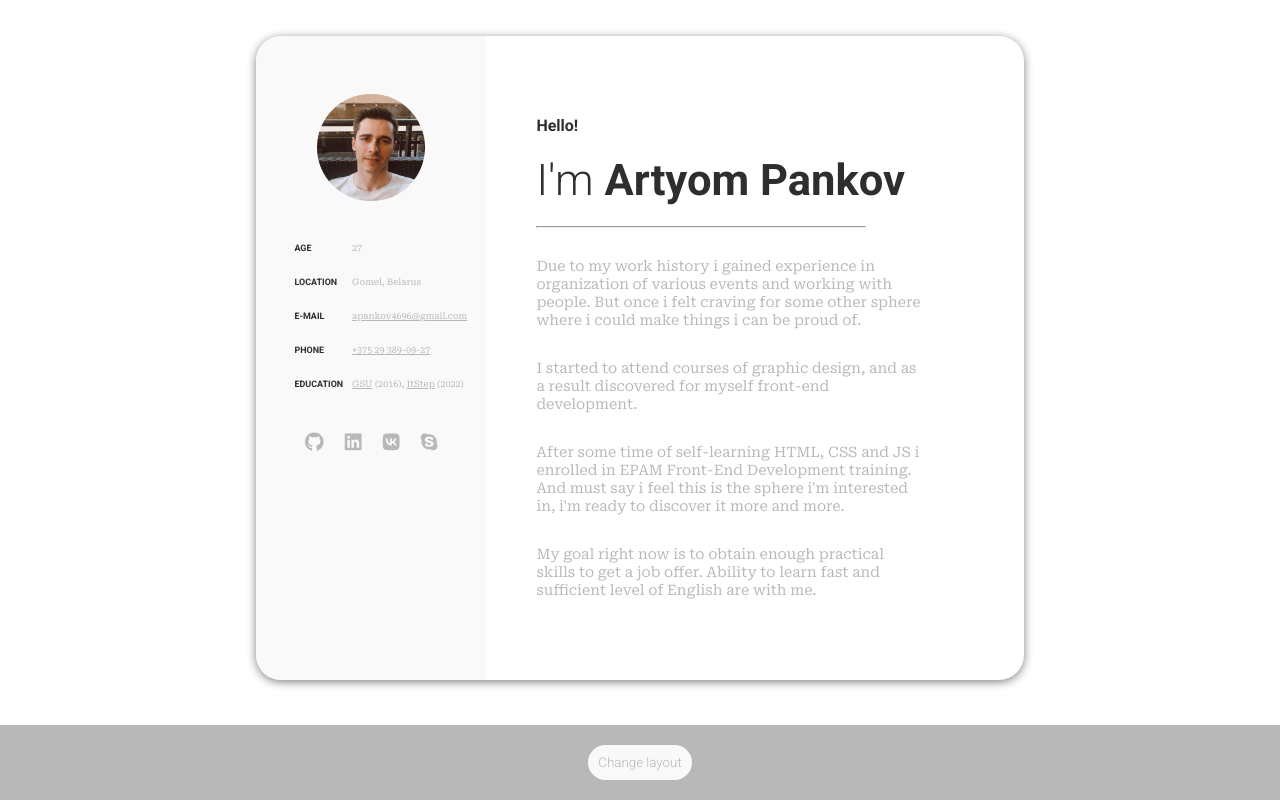
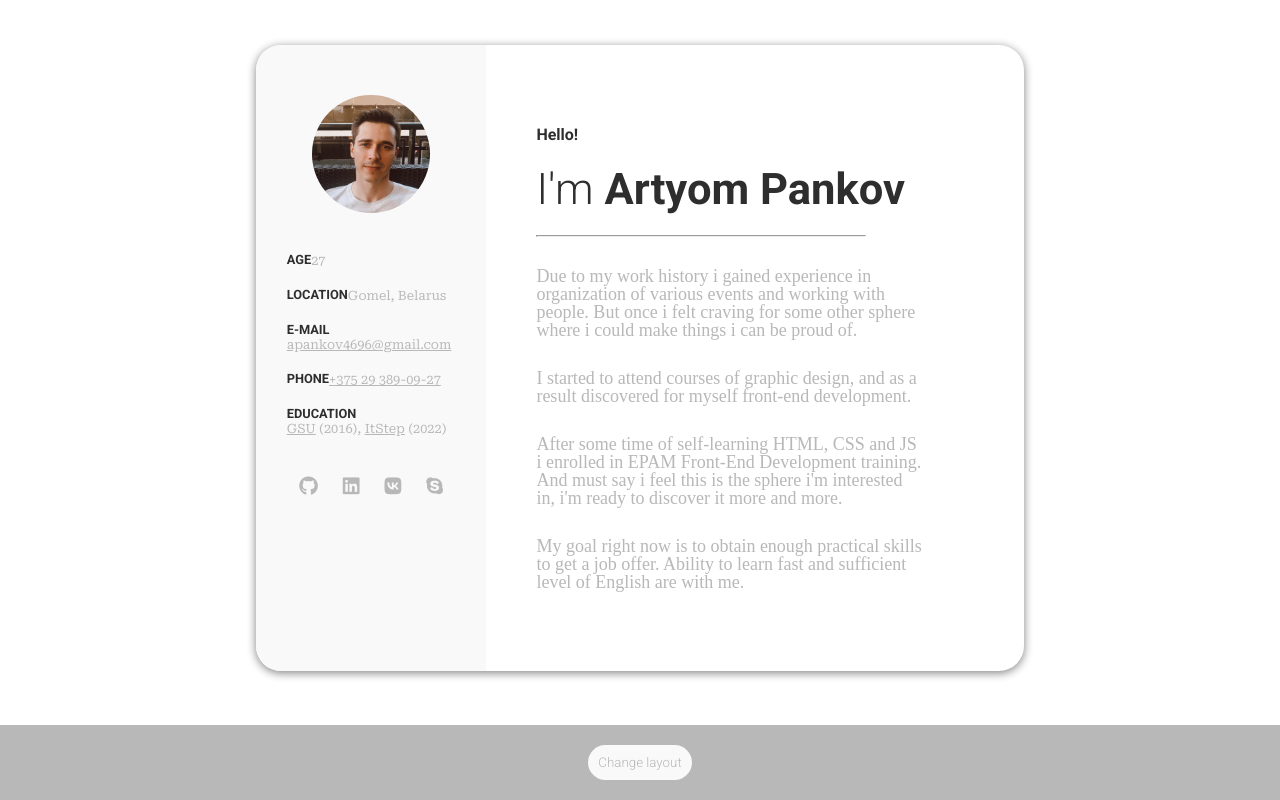
Before and after one commit to avpankov/EPAM_JS_lab_Resume, a website: page index.html in a window 1280 px wide. Drawn offline with Linux system fonts and the light colour scheme.

Commit message:
Added changes

```diff
--- a/index.html
+++ b/index.html
@@ -20,23 +20,23 @@
             <img src="./img/photo.jpg" alt="photo">
             <div class="info">
                 <div class="info__headings">
-                    <h4>age</h4>
-                    <h4>location</h4>
-                    <h4>e-mail</h4>
-                    <h4>phone</h4>
-                    <h4>education</h4>
-                </div>
-                <div class="info__content">
-                    <p id="age"></p>
-                    <p>Gomel, Belarus</p>
-                    <p>
-                        <a href="mailto:apankov4696@gmail.com">apankov4696@gmail.com</a>
-                    </p>
-                    <p>
-                        <a href="tel:+375293890927">+375 29 389-09-27</a>
-                    </p>
-                    <p><a href="https://gsu.by/">GSU</a> (2016), <a href="https://gomel.itstep.by/">ItStep</a>
-                        (2022)</p>
+                    <div class="flex">
+                        <h4>AGE</h4> <span id="age" class="info__content"></span>
+                    </div>
+                    <div class="flex">
+                        <h4>LOCATION</h4> <span class="info__content">Gomel, Belarus</span>
+                    </div>
+                    <div class="flex">
+                        <h4>E-MAIL</h4> <span class="info__content"><a href="mailto:apankov4696@gmail.com">apankov4696@gmail.com</a></span>
+                    </div>
+                    <div class="flex">
+                        <h4>PHONE</h4> <span class="info__content"><a href="tel:+375293890927">+375 29 389-09-27</a></span>
+                    </div>
+                    <div class="flex">
+                        <h4>EDUCATION</h4> <span class="info__content"><a href="https://gsu.by/">GSU</a> (2016), <a href="https://gomel.itstep.by/">ItStep</a>
+                            (2022)</span>
+                    </div>
+
                 </div>
             </div>
             <div class="social-networks">
--- a/style/style.scss
+++ b/style/style.scss
@@ -14,11 +14,10 @@ body {
     height: 100vh;
     display: flex;
     flex-direction: column;
-    font-family: $text-font;
     color: $text-color;
-    h1,
-    h4 {
+    h1, h4 {
         color: $primary-color;
+        font-family: 'Roboto';
     }
     .flexboxlayout {
         align-self: center;
@@ -33,7 +32,7 @@ body {
             width: 30%;
             background-color: $additional-color;
             border-radius: 25px 0 0 25px;
-            padding: 5%;
+            padding: 4%;
             display: flex;
             flex-direction: column;
             align-items: center;
@@ -51,24 +50,28 @@ body {
                 flex-direction: row;
                 justify-content: space-around;
                 width: 100%;
-                font-size: 0.7vw;
                 .info__headings {
-                    text-transform: uppercase;
+                    .flex {
+                        display: flex;
+                        flex-direction: row;
+                        flex-wrap: wrap;
+                        justify-content: flex-start;
+                        margin: 20px 0;
+                        width: 100%;
                         h4 {
                             line-height: 14px;
                             font-family: $title-font;
                             color: $primary-color;
-                        margin: 20px 0.7vw 20px 0;
                         }
-                }
-
                         .info__content {
-                    p {
-                        line-height: 14px;
-                        margin: 20px 0 20px 0;
-
+                            color: $text-color;
+                            font-family: $text-font;
+                            font-weight: 400;
+                            word-break: break-all;
                             a {
                                 color: $text-color;
+
+                            }
                         }
                     }
                 }
@@ -114,7 +117,7 @@ body {
             }
 
             p {
-                font-size: 0.9rem;
+                font-size: 18px;
                 line-height: 18px;
                 margin: 30px 0;
             }
@@ -165,7 +168,8 @@ body {
         height: 100%;
         overflow-x: hidden;
 
-        .flexboxlayout, .floatlayout {
+        .flexboxlayout,
+        .floatlayout {
             display: block;
             width: 100%;
             min-width: 100%;
```
Also changed, not shown: style/style.css, 1 other file. Lines whose indentation alone changed are shown as unchanged.
